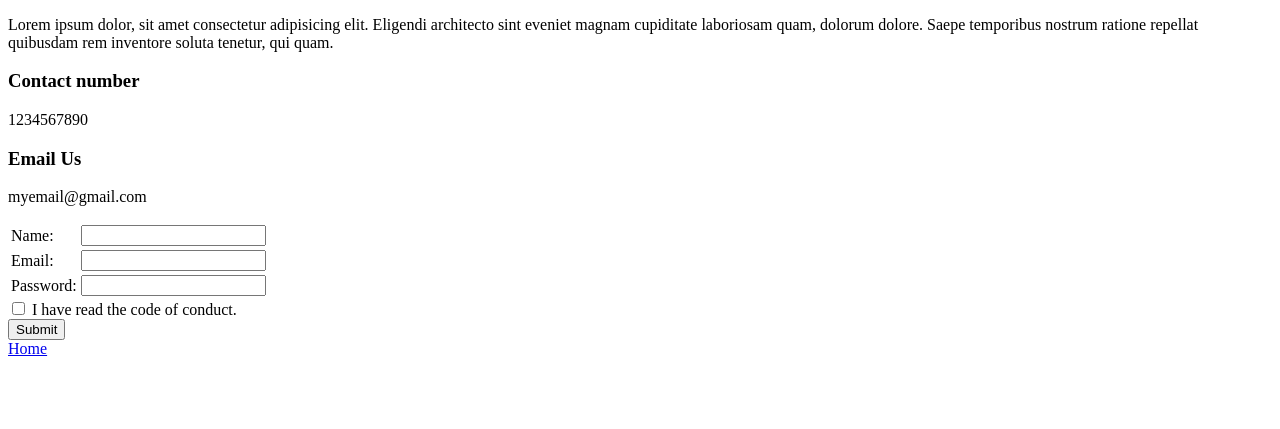
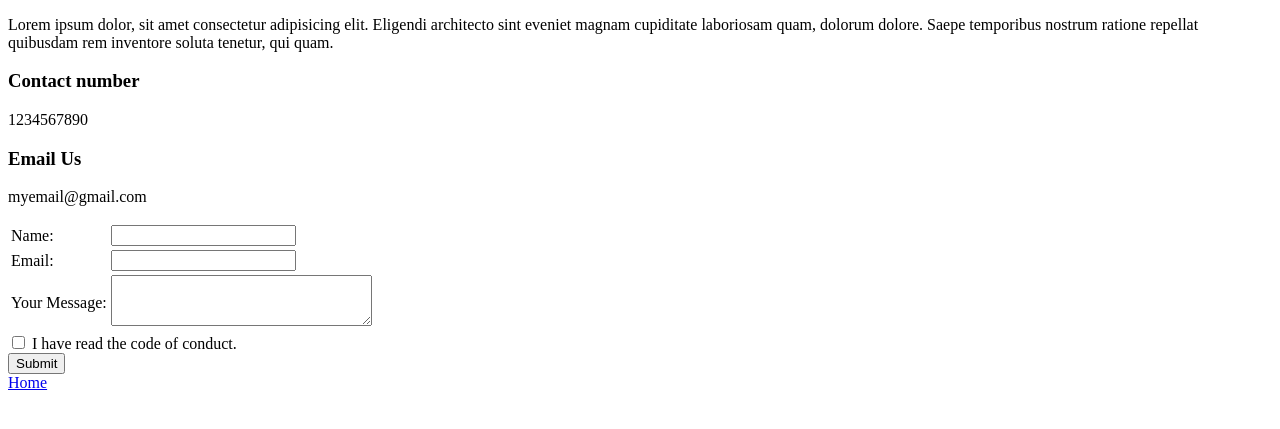
Before and after one commit to SayuriYuto/PersonalSiteUdemy, a plain HTML site: page HTML/personalWebsite/contactme.html in a window 1280 px wide. Shown: the part 105-534 px from the top of the page. Drawn offline with Linux system fonts and the light colour scheme.

Commit message:
lecture 27

```diff
--- a/HTML/personalWebsite/contactme.html
+++ b/HTML/personalWebsite/contactme.html
@@ -20,7 +20,7 @@
 		<h3>Email Us</h3>
 		<p>myemail@gmail.com</p>
         <!-- input types check on MDN -->
-		<form action="" method="post" class="">
+		<form action="mailto:dhuriamey02@gmail.com" method="post" enctype="text/plain">
 			<table>
 				<tr>
 					<td>
@@ -28,20 +28,20 @@
 
 						<br />
 					</td>
-					<td><input type="text" /></td>
+					<td><input type="Name " /></td>
 				</tr>
 				<tr>
 					<td>Email:</td>
-					<td><input type="email" /></td>
+					<td><input type="email" name="Email"/></td>
 				</tr>
 				<tr>
 					<td>
-						<label>Password: </label>
+						<label>Your Message: </label>
 					</td>
-					<td><input type="password" /></td>
+					<td><textarea name="Message" cols="30" rows="3"></textarea>
 				</tr>
 			</table>
-			<input type="checkbox" name="" id="" />
+			<input type="checkbox" name="agreetococ" />
 			<label>I have read the code of conduct.</label> <br />
 			<input type="submit" />
 		</form>
```
